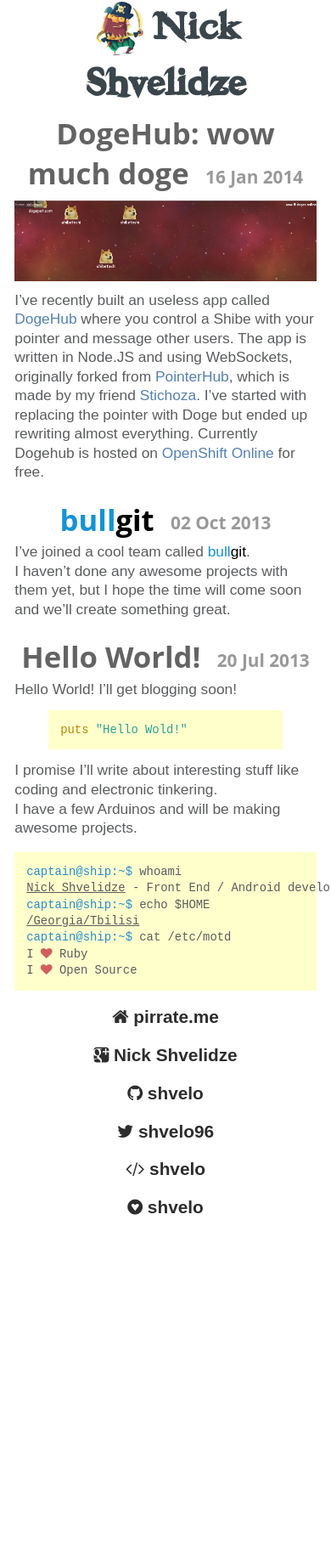
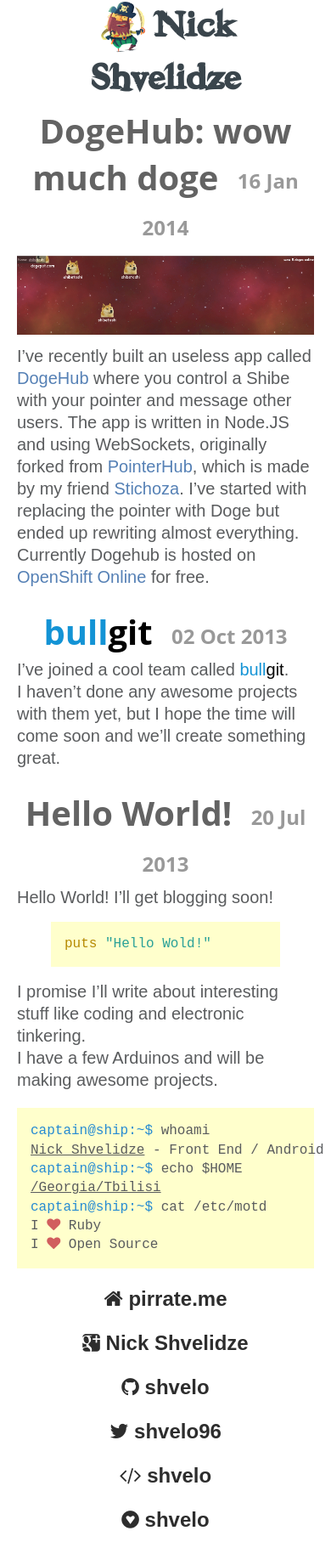
Before and after one commit to shvelo/blog.pirrate.me, a Jekyll site: the page built from index.html, in a window 390 px wide. Shown: the whole page at 85% size. Built offline with Jekyll 4.4.1, drawn with Linux system fonts in a browser that asks for light colours; nearby versions of some CDN libraries; some web fonts are replaced; Markdown is read by kramdown in place of the engine named in the settings; comment, search, counter and statistics services are not loaded; before the commit the page ends 1461 px from its top, so only the background shows below that.

Commit message:
Change font sizes

```diff
--- a/css/main.css
+++ b/css/main.css
@@ -242,10 +242,6 @@
 }
 
 @media (max-width: 45em) {
-  body {
-    font-size: 13pt;
-  }
-
   #container #header h1 {
     font-size: 3.7em;
   }
@@ -272,3 +268,9 @@
     text-align: center;
   }
 }
+
+@media (max-width: 35em) {
+  #container #header h1 {
+    font-size: 3em;
+  }
+}
```
